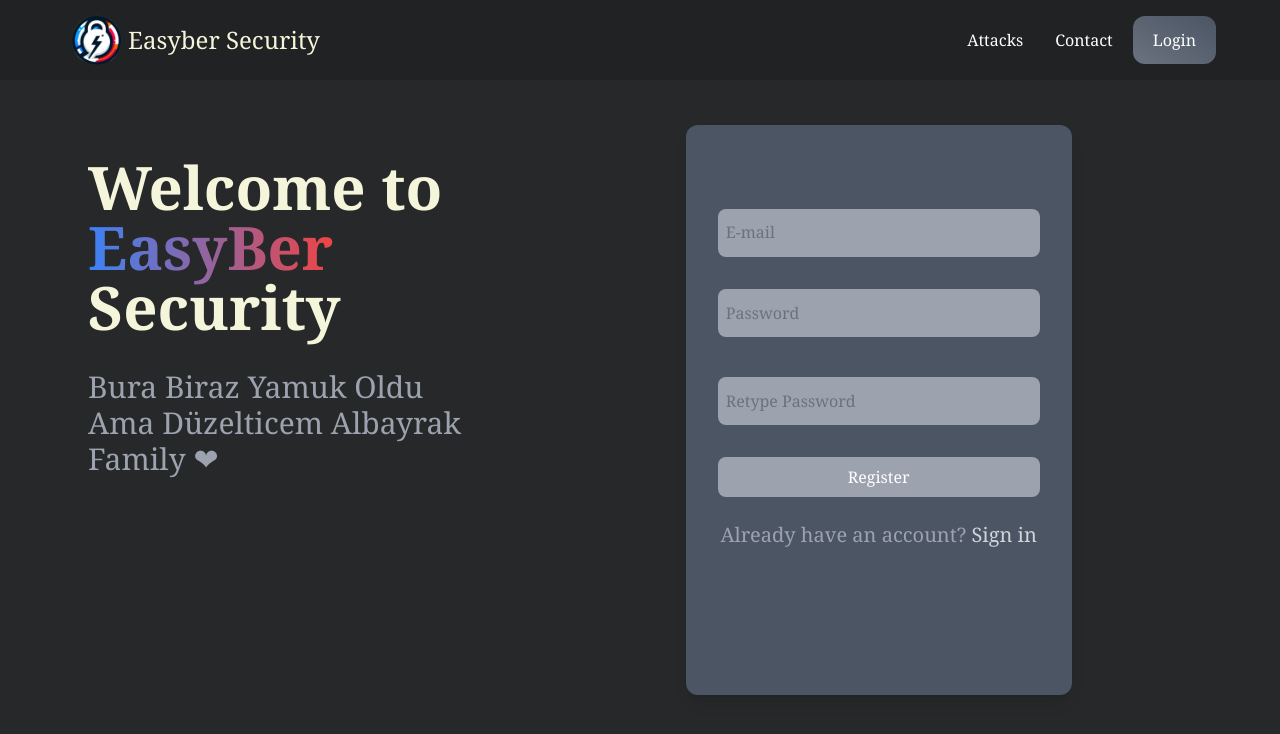
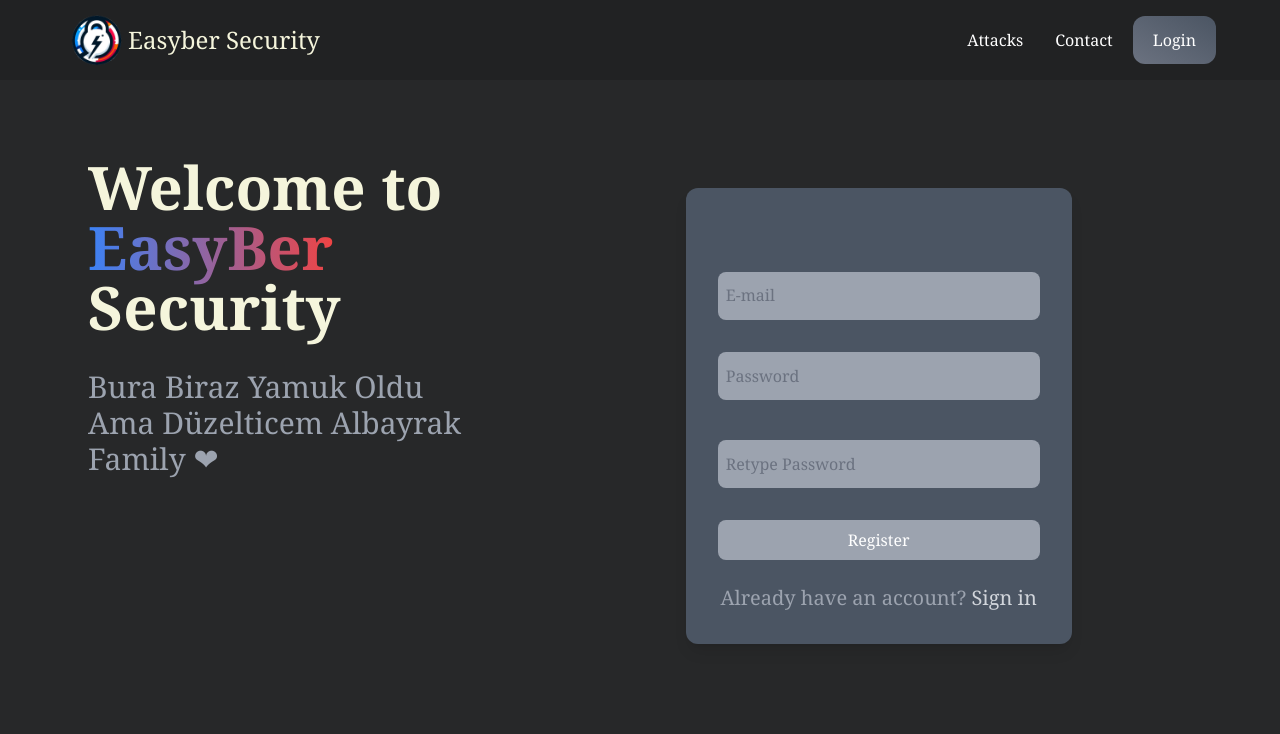
Before and after one commit to MuratOzte/Cyber-security-project, a React (Vite) app in the folder client/: page / in a window 1280 px wide. Shown: the top 734 px of the page. Built offline with nearby package versions, Linux system fonts and the light colour scheme.

Commit message:
Refactor authentication components and update login and register functionality

```diff
--- a/client/src/components/home/HeroSection/Auth.tsx
+++ b/client/src/components/home/HeroSection/Auth.tsx
@@ -1,24 +1,9 @@
-import { useState } from 'react';
-import LoginContainer from './LoginContainer';
 import RegisterContainer from './RegisterContainer';
 
 const Auth = () => {
-    const [isLogin, setIsLogin] = useState(false);
-
     return (
-        <div
-            className="select-none w-full flex justify-evenly items-center"
-            style={
-                isLogin
-                    ? { alignItems: 'center', transform: 'translateY(-70px)' }
-                    : { alignItems: 'center', transform: 'translateY(-70px)' }
-            }
-        >
-            {isLogin ? (
-                <LoginContainer setIsLogin={setIsLogin} />
-            ) : (
-                <RegisterContainer setIsLogin={setIsLogin} />
-            )}
+        <div className="select-none w-full flex justify-evenly items-center -translate-y-16">
+            <RegisterContainer />
         </div>
     );
 };
--- a/client/src/components/home/HeroSection/RegisterContainer.tsx
+++ b/client/src/components/home/HeroSection/RegisterContainer.tsx
@@ -6,6 +6,8 @@ import Alert from '../../common/Alert';
 import { Dispatch, SetStateAction } from 'react';
 import PasswordInput from './PasswordInput';
 import CustomInput from './TextInput';
+//hooks
+import { useNavigate } from 'react-router';
 
 interface RegisterContainerProps {
     isInView?: boolean;
@@ -15,6 +17,8 @@ interface RegisterContainerProps {
 }
 
 const RegisterContainer: React.FC<RegisterContainerProps> = () => {
+    const navigate = useNavigate();
+
     const [data, setData] = useState({
         email: '',
         password: '',
@@ -54,7 +58,13 @@ const RegisterContainer: React.FC<RegisterContainerProps> = () => {
             }
         );
 
-        console.log(responseData);
+        const parsedData = await responseData.json();
+        if (!parsedData.user) {
+            setError(parsedData.message);
+            setIsLoading(false);
+            return;
+        }
+        navigate('/attack');
 
         setIsLoading(false);
     };
@@ -67,7 +77,7 @@ const RegisterContainer: React.FC<RegisterContainerProps> = () => {
     };
 
     return (
-        <div className="w-2/3 h-5/6 p-12 px-4 sm:px-16">
+        <div className="w-2/3 p-12 px-4 sm:px-16 transition-all duration-500">
             <motion.div
                 className="w-full h-full rounded-xl bg-gray-600 p-8 shadow-lg"
                 variants={variants}
--- a/client/src/store/slices/authSlice.ts
+++ b/client/src/store/slices/authSlice.ts
@@ -1,16 +1,20 @@
 import { createSlice } from '@reduxjs/toolkit';
 
 export interface Auth {
-    email: string;
-    password: string;
+    registerEmail: string;
+    registerPassword: string;
     retypePassword: string;
+    loginEmail: string;
+    loginPassword: string;
     isLoading: boolean;
 }
 
 const initialState: Auth = {
-    email: '',
-    password: '',
+    registerEmail: '',
+    registerPassword: '',
     retypePassword: '',
+    loginEmail: '',
+    loginPassword: '',
     isLoading: false,
 };
 
@@ -18,10 +22,14 @@ const authSlice = createSlice({
     name: 'auth',
     initialState,
     reducers: {
-        setAuthData(state, action) {
-            state.email = action.payload.email;
-            state.password = action.payload.password;
+        setRegisterData(state, action) {
+            state.registerEmail = action.payload.registerEmail;
+            state.registerPassword = action.payload.registerPassword;
             state.retypePassword = action.payload.retypePassword;
+        },
+        setLoginData(state, action) {
+            state.loginEmail = action.payload.loginEmail;
+            state.loginPassword = action.payload.loginPassword;
         },
         setIsLoading(state, action) {
             state.isLoading = action.payload;
```
